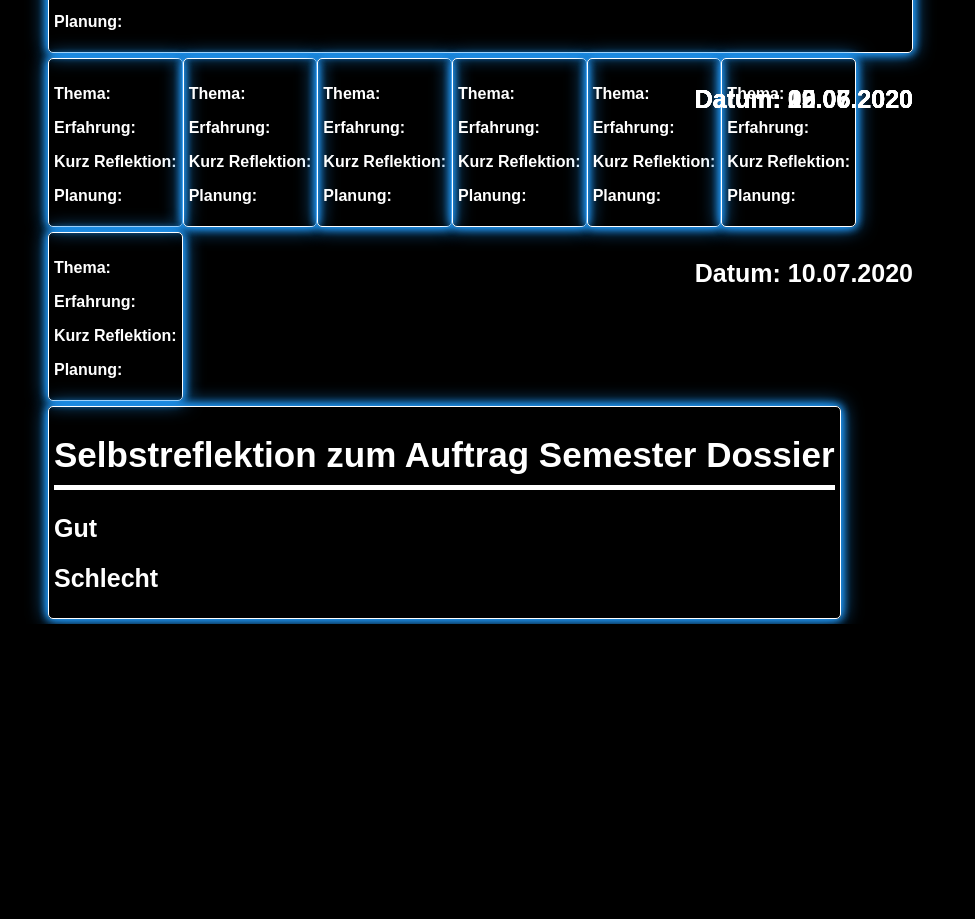
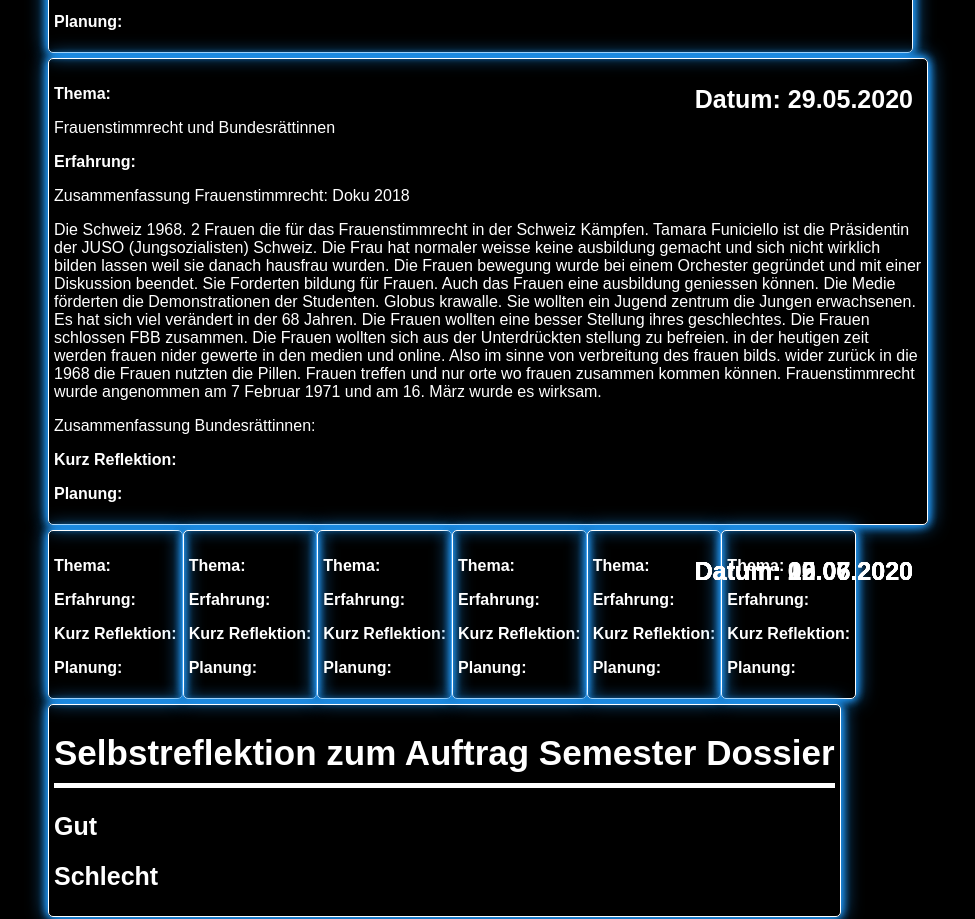
Before and after one commit to MasterNIci/ABU, a plain HTML site: page dossier2.html in a window 1280 px wide. Shown: the part 3350-4269 px from the top of the page, without its empty margins (152-1127 px from the left). Before the commit the page ends 3974 px from the top, so only its background shows below. Drawn offline with Linux system fonts and the light colour scheme.

Commit message:
Update dossier2.html

```diff
--- a/dossier2.html
+++ b/dossier2.html
@@ -206,10 +206,16 @@
       </div>
       <div id="a12" class="boxmain">
         <div><h2> <div class="datum">Datum: 29.05.2020</div></h2></div>
-        <div class="thema">Thema:<p></p></div>
+        <div class="thema">Thema:<p>Frauenstimmrecht und Bundesrättinnen</p></div>
         <div class="erfahrungen">Erfahrung:<p>
+          Zusammenfassung Frauenstimmrecht: Doku 2018</p><p>
+            Die Schweiz 1968. 2 Frauen die für das Frauenstimmrecht in der Schweiz Kämpfen. Tamara Funiciello ist die Präsidentin der JUSO (Jungsozialisten) Schweiz. Die Frau hat normaler weisse keine ausbildung gemacht und sich nicht wirklich bilden lassen weil sie danach hausfrau wurden. Die Frauen bewegung wurde bei einem Orchester gegründet und mit einer Diskussion beendet. Sie Forderten bildung für Frauen. Auch das Frauen eine ausbildung geniessen können. Die Medie förderten die Demonstrationen der Studenten. Globus krawalle. Sie wollten ein Jugend zentrum die Jungen erwachsenen. Es hat sich viel verändert in der 68 Jahren. Die Frauen wollten eine besser Stellung ihres geschlechtes. Die Frauen schlossen FBB zusammen. Die Frauen wollten sich aus der Unterdrückten stellung zu befreien. in der heutigen zeit werden frauen nider gewerte in den medien und online. Also im sinne von verbreitung des frauen bilds. wider zurück in die 1968 die Frauen nutzten die Pillen. Frauen treffen und nur orte wo frauen zusammen kommen können. Frauenstimmrecht wurde angenommen am 7 Februar 1971 und am 16. März wurde es wirksam.
+          </p>
+          <p>Zusammenfassung Bundesrättinnen:</p><p>
 
-        </p></div>
+          </p>
+
+      </div>
         <div class="kreflektion">Kurz Reflektion:<p>
 
         </p>
```
